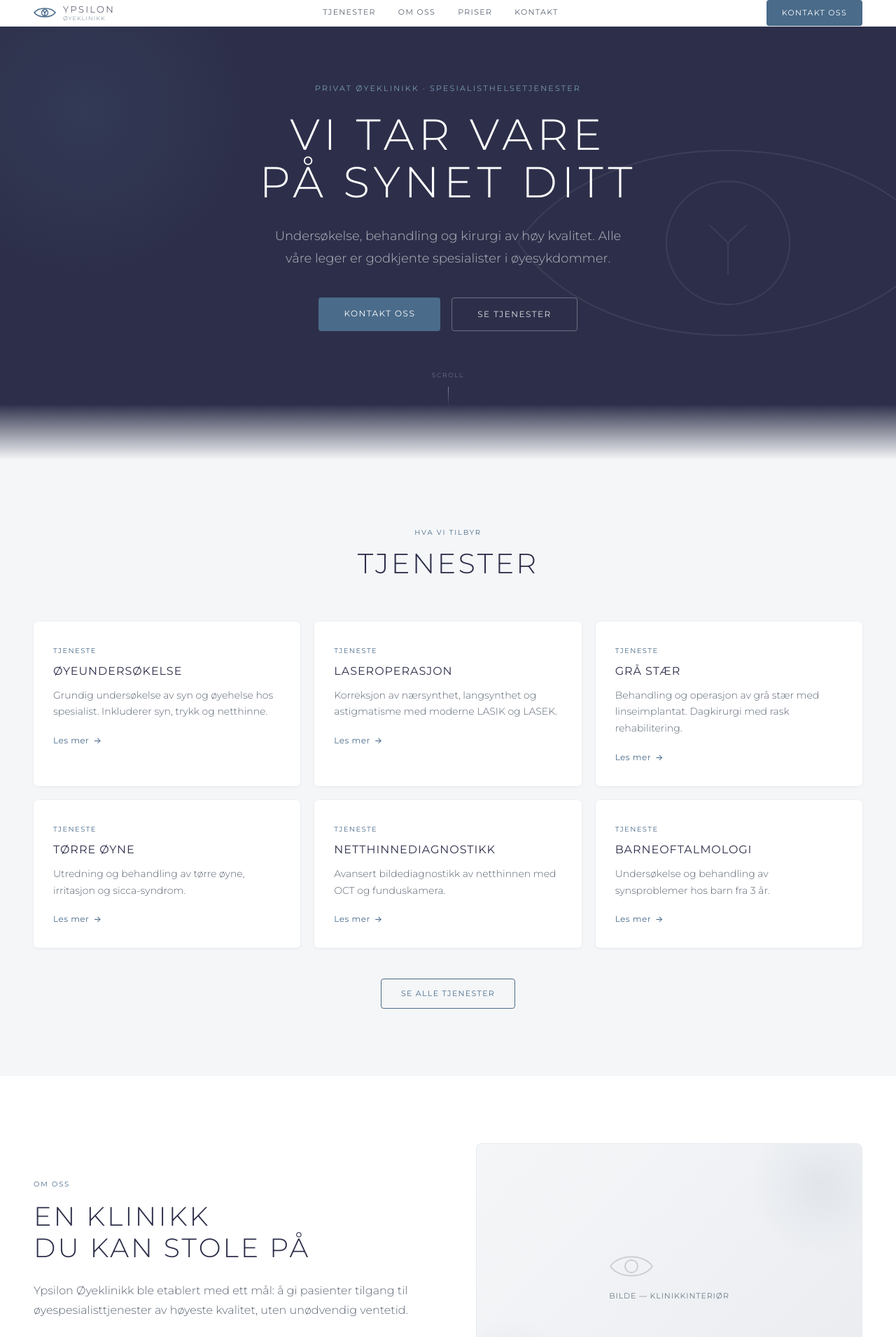
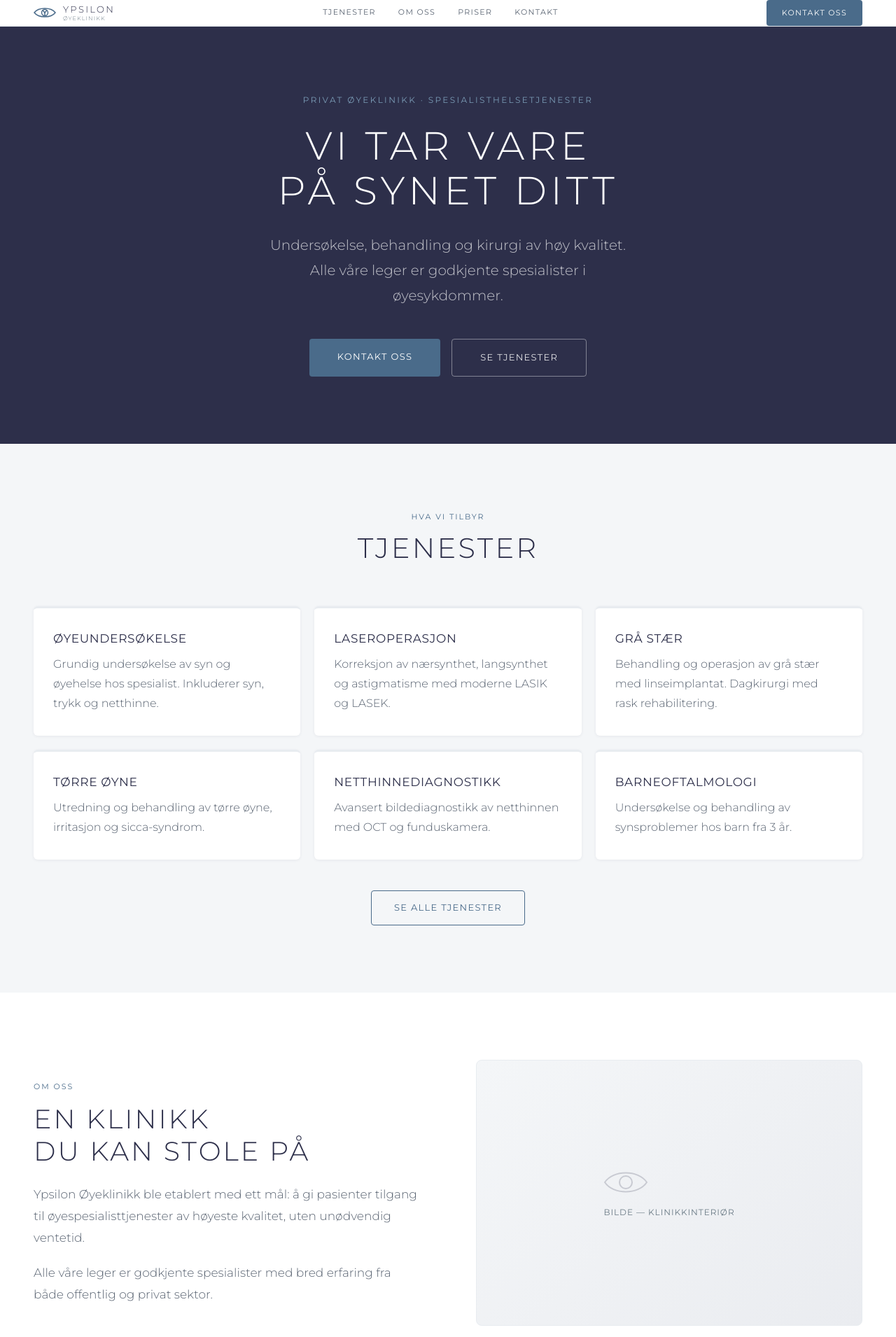
Before and after one commit to jonassletten1/ypsilon-oyeklinikk, a Next.js app: page / in a window 1280 px wide. Shown: the top 1910 px of the page at 70% size. Built offline with nearby package versions, Linux system fonts and the light colour scheme.

Commit message:
Accessibility pass: larger text, no distracting animations, cleaner layout for older users

```diff
--- /dev/null
+++ b/index.html
@@ -0,0 +1,24 @@
+<!DOCTYPE html>
+<html lang="nb">
+<head>
+<meta charset="UTF-8">
+<title>Ypsilon Øyeklinikk — Preview</title>
+<style>
+  * { margin: 0; padding: 0; box-sizing: border-box; }
+  body { font-family: system-ui, sans-serif; background: #2D2F4A; color: #fff; display: flex; align-items: center; justify-content: center; height: 100vh; flex-direction: column; gap: 24px; }
+  h1 { font-size: 13px; font-weight: 300; letter-spacing: 0.2em; text-transform: uppercase; color: rgba(255,255,255,0.5); }
+  a { background: #4A6B8A; color: #fff; text-decoration: none; padding: 14px 36px; border-radius: 4px; font-size: 12px; font-weight: 500; letter-spacing: 0.12em; text-transform: uppercase; transition: background 200ms; }
+  a:hover { background: #5A7B9A; }
+  p { font-size: 12px; color: rgba(255,255,255,0.35); letter-spacing: 0.05em; }
+</style>
+</head>
+<body>
+  <h1>Ypsilon Øyeklinikk</h1>
+  <a href="http://localhost:3000" onclick="setTimeout(()=>location.href='http://localhost:3000',200)">Åpne nettside</a>
+  <p>Sørg for at dev-serveren kjører (npm run dev)</p>
+  <script>
+    // Auto-redirect if server is up
+    fetch('http://localhost:3000').then(() => location.href = 'http://localhost:3000').catch(() => {});
+  </script>
+</body>
+</html>
--- a/src/app/page.tsx
+++ b/src/app/page.tsx
@@ -6,49 +6,6 @@ import Hero from "@/components/sections/Hero";
 import Services from "@/components/sections/Services";
 import AboutSection from "@/components/sections/AboutSection";
 import Link from "next/link";
-import { motion, useInView } from "framer-motion";
-import { useRef } from "react";
-
-function CtaBand() {
-  const ref = useRef(null);
-  const inView = useInView(ref, { once: true, margin: "-80px" });
-
-  return (
-    <section style={{
-      background: "#4A6B8A",
-      padding: "80px 48px 80px",
-      textAlign: "center",
-      clipPath: "polygon(0 8%, 100% 0%, 100% 100%, 0% 100%)",
-      marginTop: -40,
-    }}>
-      <div ref={ref} style={{ paddingTop: 24 }}>
-        <motion.div
-          initial={{ opacity: 0, y: 20 }}
-          animate={inView ? { opacity: 1, y: 0 } : {}}
-          transition={{ duration: 0.7, ease: [0.22, 1, 0.36, 1] }}
-        >
-          <div style={{ fontSize: 10, fontWeight: 500, letterSpacing: "0.18em", textTransform: "uppercase", color: "rgba(255,255,255,0.65)", marginBottom: 16 }}>
-            HAR DU SPØRSMÅL?
-          </div>
-          <h2 style={{ fontSize: 36, fontWeight: 300, letterSpacing: "0.10em", textTransform: "uppercase", color: "#fff", marginBottom: 32, lineHeight: 1.2 }}>
-            TA KONTAKT MED OSS
-          </h2>
-          <Link href="/kontakt" style={{
-            background: "#fff", color: "#4A6B8A", borderRadius: 4,
-            fontSize: 12, fontWeight: 500, letterSpacing: "0.12em", textTransform: "uppercase",
-            padding: "14px 36px", textDecoration: "none", display: "inline-block",
-            transition: "transform 200ms, box-shadow 200ms",
-          }}
-            onMouseEnter={e => { e.currentTarget.style.transform = "translateY(-2px)"; e.currentTarget.style.boxShadow = "0 8px 24px rgba(0,0,0,0.15)"; }}
-            onMouseLeave={e => { e.currentTarget.style.transform = "translateY(0)"; e.currentTarget.style.boxShadow = "none"; }}
-          >
-            Kontakt oss
-          </Link>
-        </motion.div>
-      </div>
-    </section>
-  );
-}
 
 export default function Home() {
   return (
@@ -58,7 +15,25 @@ export default function Home() {
         <Hero />
         <Services />
         <AboutSection />
-        <CtaBand />
+        <section style={{ background: "#4A6B8A", padding: "80px 48px", textAlign: "center" }}>
+          <div style={{ fontSize: 11, fontWeight: 500, letterSpacing: "0.18em", textTransform: "uppercase", color: "rgba(255,255,255,0.65)", marginBottom: 16 }}>
+            HAR DU SPØRSMÅL?
+          </div>
+          <h2 style={{ fontSize: 36, fontWeight: 300, letterSpacing: "0.10em", textTransform: "uppercase", color: "#fff", marginBottom: 32, lineHeight: 1.2 }}>
+            TA KONTAKT MED OSS
+          </h2>
+          <Link href="/kontakt" style={{
+            background: "#fff", color: "#4A6B8A", borderRadius: 4,
+            fontSize: 13, fontWeight: 500, letterSpacing: "0.10em", textTransform: "uppercase",
+            padding: "16px 40px", textDecoration: "none", display: "inline-block",
+            transition: "box-shadow 200ms",
+          }}
+            onMouseEnter={e => (e.currentTarget.style.boxShadow = "0 4px 20px rgba(0,0,0,0.15)")}
+            onMouseLeave={e => (e.currentTarget.style.boxShadow = "none")}
+          >
+            Kontakt oss
+          </Link>
+        </section>
       </main>
       <Footer />
     </>
--- a/src/app/priser/page.tsx
+++ b/src/app/priser/page.tsx
@@ -24,12 +24,12 @@ export default function PriserPage() {
           <div style={{ background: "#fff", borderRadius: 4, overflow: "hidden", boxShadow: "0 1px 3px rgba(45,47,74,0.06)" }}>
             {prices.map(([name, price], i) => (
               <div key={name} style={{
-                padding: "16px 24px",
+                padding: "20px 28px",
                 borderBottom: i < prices.length - 1 ? "1px solid #E8ECF0" : "none",
                 display: "flex", justifyContent: "space-between", alignItems: "center",
               }}>
-                <span style={{ fontSize: 14, fontWeight: 300, color: "#2D2F4A" }}>{name}</span>
-                <span style={{ fontSize: 14, fontWeight: 400, color: "#4A6B8A", letterSpacing: "0.04em" }}>{price}</span>
+                <span style={{ fontSize: 16, fontWeight: 300, color: "#2D2F4A" }}>{name}</span>
+                <span style={{ fontSize: 16, fontWeight: 500, color: "#4A6B8A", letterSpacing: "0.04em" }}>{price}</span>
               </div>
             ))}
           </div>
--- a/src/components/sections/AboutSection.tsx
+++ b/src/components/sections/AboutSection.tsx
@@ -1,55 +1,34 @@
-"use client";
-
-import { motion, useInView } from "framer-motion";
-import { useRef } from "react";
-
 export default function AboutSection() {
-  const ref = useRef(null);
-  const inView = useInView(ref, { once: true, margin: "-100px" });
-
   return (
     <section style={{ background: "#fff", padding: "96px 48px" }}>
-      <div ref={ref} style={{ maxWidth: 1200, margin: "0 auto", display: "grid", gridTemplateColumns: "1fr 1fr", gap: 80, alignItems: "center" }}>
-        <motion.div
-          initial={{ opacity: 0, x: -40 }}
-          animate={inView ? { opacity: 1, x: 0 } : {}}
-          transition={{ duration: 0.8, ease: [0.22, 1, 0.36, 1] }}
-        >
-          <div style={{ fontSize: 10, fontWeight: 500, letterSpacing: "0.18em", textTransform: "uppercase", color: "#4A6B8A", marginBottom: 16 }}>OM OSS</div>
+      <div style={{ maxWidth: 1200, margin: "0 auto", display: "grid", gridTemplateColumns: "1fr 1fr", gap: 80, alignItems: "center" }}>
+        <div>
+          <div style={{ fontSize: 11, fontWeight: 500, letterSpacing: "0.18em", textTransform: "uppercase", color: "#4A6B8A", marginBottom: 16 }}>OM OSS</div>
           <h2 style={{ fontSize: 38, fontWeight: 300, letterSpacing: "0.08em", textTransform: "uppercase", color: "#2D2F4A", lineHeight: 1.2, marginBottom: 24 }}>
             EN KLINIKK<br />DU KAN STOLE PÅ
           </h2>
-          <p style={{ fontSize: 16, fontWeight: 300, lineHeight: 1.75, color: "#5A6472", marginBottom: 20 }}>
+          <p style={{ fontSize: 17, fontWeight: 300, lineHeight: 1.8, color: "#5A6472", marginBottom: 20 }}>
             Ypsilon Øyeklinikk ble etablert med ett mål: å gi pasienter tilgang til øyespesialisttjenester av høyeste kvalitet, uten unødvendig ventetid.
           </p>
-          <p style={{ fontSize: 16, fontWeight: 300, lineHeight: 1.75, color: "#5A6472" }}>
+          <p style={{ fontSize: 17, fontWeight: 300, lineHeight: 1.8, color: "#5A6472" }}>
             Alle våre leger er godkjente spesialister med bred erfaring fra både offentlig og privat sektor.
           </p>
-        </motion.div>
+        </div>
 
-        <motion.div
-          initial={{ opacity: 0, x: 40 }}
-          animate={inView ? { opacity: 1, x: 0 } : {}}
-          transition={{ duration: 0.8, delay: 0.15, ease: [0.22, 1, 0.36, 1] }}
-          style={{
-            background: "linear-gradient(135deg, #F4F6F8 0%, #EAECF0 100%)",
-            borderRadius: 8, height: 380,
-            display: "flex", alignItems: "center", justifyContent: "center",
-            border: "1px solid #E8ECF0",
-            position: "relative", overflow: "hidden",
-          }}
-        >
-          {/* Decorative gradient circles */}
-          <div style={{ position: "absolute", top: -40, right: -40, width: 200, height: 200, borderRadius: "50%", background: "radial-gradient(circle, rgba(74,107,138,0.08) 0%, transparent 70%)" }} />
-          <div style={{ position: "absolute", bottom: -30, left: -30, width: 160, height: 160, borderRadius: "50%", background: "radial-gradient(circle, rgba(45,47,74,0.05) 0%, transparent 70%)" }} />
-          <div style={{ textAlign: "center", position: "relative", zIndex: 1 }}>
-            <svg width="64" height="44" viewBox="0 0 64 44" fill="none" style={{ opacity: 0.18 }}>
+        <div style={{
+          background: "linear-gradient(135deg, #F4F6F8 0%, #EAECF0 100%)",
+          borderRadius: 8, height: 380,
+          display: "flex", alignItems: "center", justifyContent: "center",
+          border: "1px solid #E8ECF0",
+        }}>
+          <div style={{ textAlign: "center" }}>
+            <svg width="64" height="44" viewBox="0 0 64 44" fill="none" style={{ opacity: 0.2 }}>
               <path d="M2 22 C14 4, 50 4, 62 22 C50 40, 14 40, 2 22Z" stroke="#2D2F4A" strokeWidth="2" fill="none" />
               <circle cx="32" cy="22" r="9" stroke="#2D2F4A" strokeWidth="2" fill="none" />
             </svg>
-            <div style={{ fontSize: 11, color: "#6B7B86", letterSpacing: "0.08em", marginTop: 12, textTransform: "uppercase" }}>Bilde — Klinikkinteriør</div>
+            <div style={{ fontSize: 12, color: "#6B7B86", letterSpacing: "0.08em", marginTop: 12, textTransform: "uppercase" }}>Bilde — Klinikkinteriør</div>
           </div>
-        </motion.div>
+        </div>
       </div>
     </section>
   );
--- a/src/components/sections/Hero.tsx
+++ b/src/components/sections/Hero.tsx
@@ -1,115 +1,51 @@
 "use client";
 
 import Link from "next/link";
-import { motion } from "framer-motion";
 
 export default function Hero() {
   return (
     <section style={{
-      background: "#2D2F4A", minHeight: 600,
+      background: "#2D2F4A",
+      minHeight: 560,
       display: "flex", alignItems: "center", justifyContent: "center",
-      position: "relative", overflow: "hidden", padding: "80px 48px",
+      padding: "96px 48px",
     }}>
-      {/* Animated large eye motif */}
-      <motion.div
-        style={{ position: "absolute", right: -80, top: "50%", translateY: "-50%" }}
-        animate={{ rotate: [0, 3, -3, 0], scale: [1, 1.02, 0.98, 1] }}
-        transition={{ duration: 12, repeat: Infinity, ease: "easeInOut" }}
-      >
-        <svg width="640" height="440" viewBox="0 0 640 440" fill="none" style={{ opacity: 0.07 }}>
-          <path d="M20 220 C140 44, 500 44, 620 220 C500 396, 140 396, 20 220Z" stroke="#fff" strokeWidth="2" fill="none" />
-          <circle cx="320" cy="220" r="88" stroke="#fff" strokeWidth="2" fill="none" />
-          <line x1="320" y1="220" x2="320" y2="264" stroke="#fff" strokeWidth="2" strokeLinecap="round" />
-          <line x1="294" y1="195" x2="320" y2="220" stroke="#fff" strokeWidth="2" strokeLinecap="round" />
-          <line x1="346" y1="195" x2="320" y2="220" stroke="#fff" strokeWidth="2" strokeLinecap="round" />
-        </svg>
-      </motion.div>
+      <div style={{ maxWidth: 720, textAlign: "center" }}>
+        <div style={{ fontSize: 12, fontWeight: 500, letterSpacing: "0.20em", textTransform: "uppercase", color: "#7A9BB5", marginBottom: 24 }}>
+          Privat øyeklinikk · Spesialisthelsetjenester
+        </div>
 
-      {/* Soft top-left glow */}
-      <div style={{
-        position: "absolute", top: -120, left: -120, width: 480, height: 480,
-        borderRadius: "50%", background: "radial-gradient(circle, rgba(74,107,138,0.18) 0%, transparent 70%)",
-        pointerEvents: "none",
-      }} />
+        <h1 style={{ fontSize: 56, fontWeight: 300, letterSpacing: "0.10em", textTransform: "uppercase", color: "#fff", lineHeight: 1.15, marginBottom: 28 }}>
+          VI TAR VARE<br />PÅ SYNET DITT
+        </h1>
 
-      {/* Gradient fade to next section */}
-      <div style={{
-        position: "absolute", bottom: 0, left: 0, right: 0, height: 80,
-        background: "linear-gradient(to bottom, transparent, #F4F6F8)",
-        pointerEvents: "none",
-      }} />
+        <p style={{ fontSize: 20, fontWeight: 300, lineHeight: 1.8, color: "rgba(255,255,255,0.7)", marginBottom: 44, maxWidth: 520, margin: "0 auto 44px" }}>
+          Undersøkelse, behandling og kirurgi av høy kvalitet. Alle våre leger er godkjente spesialister i øyesykdommer.
+        </p>
 
-      <div style={{ maxWidth: 720, textAlign: "center", position: "relative", zIndex: 1 }}>
-        <motion.div
-          initial={{ opacity: 0, y: 20 }}
-          animate={{ opacity: 1, y: 0 }}
-          transition={{ duration: 0.7, ease: "easeOut" }}
-          style={{ fontSize: 11, fontWeight: 500, letterSpacing: "0.20em", textTransform: "uppercase", color: "#7A9BB5", marginBottom: 24 }}
-        >
-          Privat øyeklinikk · Spesialisthelsetjenester
-        </motion.div>
-
-        <motion.h1
-          initial={{ opacity: 0, y: 28 }}
-          animate={{ opacity: 1, y: 0 }}
-          transition={{ duration: 0.8, delay: 0.15, ease: "easeOut" }}
-          style={{ fontSize: 62, fontWeight: 300, letterSpacing: "0.10em", textTransform: "uppercase", color: "#fff", lineHeight: 1.1, marginBottom: 28 }}
-        >
-          VI TAR VARE<br />PÅ SYNET DITT
-        </motion.h1>
-
-        <motion.p
-          initial={{ opacity: 0, y: 20 }}
-          animate={{ opacity: 1, y: 0 }}
-          transition={{ duration: 0.8, delay: 0.3, ease: "easeOut" }}
-          style={{ fontSize: 18, fontWeight: 300, lineHeight: 1.75, color: "rgba(255,255,255,0.65)", marginBottom: 40, maxWidth: 520, margin: "0 auto 40px" }}
-        >
-          Undersøkelse, behandling og kirurgi av høy kvalitet. Alle våre leger er godkjente spesialister i øyesykdommer.
-        </motion.p>
-
-        <motion.div
-          initial={{ opacity: 0, y: 16 }}
-          animate={{ opacity: 1, y: 0 }}
-          transition={{ duration: 0.7, delay: 0.45, ease: "easeOut" }}
-          style={{ display: "flex", gap: 16, justifyContent: "center", flexWrap: "wrap" }}
-        >
+        <div style={{ display: "flex", gap: 16, justifyContent: "center", flexWrap: "wrap" }}>
           <Link href="/kontakt" style={{
             background: "#4A6B8A", color: "#fff", borderRadius: 4,
-            fontSize: 12, fontWeight: 500, letterSpacing: "0.12em", textTransform: "uppercase",
-            padding: "14px 36px", textDecoration: "none", transition: "background 200ms, transform 200ms",
+            fontSize: 13, fontWeight: 500, letterSpacing: "0.10em", textTransform: "uppercase",
+            padding: "16px 40px", textDecoration: "none", transition: "background 200ms",
           }}
-            onMouseEnter={e => { e.currentTarget.style.background = "#5A7B9A"; e.currentTarget.style.transform = "translateY(-2px)"; }}
-            onMouseLeave={e => { e.currentTarget.style.background = "#4A6B8A"; e.currentTarget.style.transform = "translateY(0)"; }}
+            onMouseEnter={e => (e.currentTarget.style.background = "#3A5570")}
+            onMouseLeave={e => (e.currentTarget.style.background = "#4A6B8A")}
           >
             Kontakt oss
           </Link>
           <Link href="/tjenester" style={{
             background: "transparent", color: "rgba(255,255,255,0.85)",
-            border: "1px solid rgba(255,255,255,0.3)", borderRadius: 4,
-            fontSize: 12, fontWeight: 400, letterSpacing: "0.12em", textTransform: "uppercase",
-            padding: "14px 36px", textDecoration: "none", transition: "all 200ms",
+            border: "1px solid rgba(255,255,255,0.4)", borderRadius: 4,
+            fontSize: 13, fontWeight: 400, letterSpacing: "0.10em", textTransform: "uppercase",
+            padding: "16px 40px", textDecoration: "none", transition: "all 200ms",
           }}
-            onMouseEnter={e => { e.currentTarget.style.borderColor = "rgba(255,255,255,0.7)"; e.currentTarget.style.color = "#fff"; e.currentTarget.style.transform = "translateY(-2px)"; }}
-            onMouseLeave={e => { e.currentTarget.style.borderColor = "rgba(255,255,255,0.3)"; e.currentTarget.style.color = "rgba(255,255,255,0.85)"; e.currentTarget.style.transform = "translateY(0)"; }}
+            onMouseEnter={e => { e.currentTarget.style.borderColor = "rgba(255,255,255,0.8)"; e.currentTarget.style.color = "#fff"; }}
+            onMouseLeave={e => { e.currentTarget.style.borderColor = "rgba(255,255,255,0.4)"; e.currentTarget.style.color = "rgba(255,255,255,0.85)"; }}
           >
             Se tjenester
           </Link>
-        </motion.div>
-
-        {/* Scroll indicator */}
-        <motion.div
-          initial={{ opacity: 0 }}
-          animate={{ opacity: 1 }}
-          transition={{ delay: 1.2, duration: 0.8 }}
-          style={{ marginTop: 56, display: "flex", flexDirection: "column", alignItems: "center", gap: 6 }}
-        >
-          <div style={{ fontSize: 9, letterSpacing: "0.18em", textTransform: "uppercase", color: "rgba(255,255,255,0.3)" }}>Scroll</div>
-          <motion.div
-            animate={{ y: [0, 6, 0] }}
-            transition={{ duration: 1.6, repeat: Infinity, ease: "easeInOut" }}
-            style={{ width: 1, height: 28, background: "linear-gradient(to bottom, rgba(255,255,255,0.4), transparent)" }}
-          />
-        </motion.div>
+        </div>
       </div>
     </section>
   );
--- a/src/components/sections/Services.tsx
+++ b/src/components/sections/Services.tsx
@@ -1,8 +1,6 @@
 "use client";
 
 import { useState } from "react";
-import { motion, useInView } from "framer-motion";
-import { useRef } from "react";
 import Link from "next/link";
 
 const services = [
@@ -14,91 +12,52 @@ const services = [
   { id: "barn", title: "Barneoftalmologi", desc: "Undersøkelse og behandling av synsproblemer hos barn fra 3 år." },
 ];
 
-function ServiceCard({ service, index }: { service: typeof services[0]; index: number }) {
+function ServiceCard({ service }: { service: typeof services[0] }) {
   const [hovered, setHovered] = useState(false);
-  const ref = useRef(null);
-  const inView = useInView(ref, { once: true, margin: "-60px" });
-
   return (
-    <motion.div
-      ref={ref}
-      initial={{ opacity: 0, y: 40 }}
-      animate={inView ? { opacity: 1, y: 0 } : {}}
-      transition={{ duration: 0.6, delay: index * 0.08, ease: [0.22, 1, 0.36, 1] }}
+    <div
       onMouseEnter={() => setHovered(true)}
       onMouseLeave={() => setHovered(false)}
       style={{
-        background: hovered
-          ? "linear-gradient(160deg, #fff 60%, rgba(74,107,138,0.04) 100%)"
-          : "#fff",
+        background: "#fff",
         borderRadius: 6,
         padding: "32px 28px",
         boxShadow: hovered
-          ? "0 12px 40px rgba(45,47,74,0.13), 0 2px 8px rgba(45,47,74,0.06)"
+          ? "0 6px 24px rgba(45,47,74,0.11)"
           : "0 1px 4px rgba(45,47,74,0.07)",
-        cursor: "pointer",
-        transition: "box-shadow 250ms ease, transform 250ms ease, background 250ms ease",
-        transform: hovered ? "translateY(-6px)" : "translateY(0)",
-        borderTop: `2px solid ${hovered ? "#4A6B8A" : "transparent"}`,
-        position: "relative",
-        overflow: "hidden",
+        transition: "box-shadow 220ms ease",
+        borderTop: `3px solid ${hovered ? "#4A6B8A" : "#E8ECF0"}`,
       }}
     >
-      {/* Subtle corner accent */}
-      <div style={{
-        position: "absolute", top: 0, right: 0, width: 60, height: 60,
-        background: "radial-gradient(circle at top right, rgba(74,107,138,0.07), transparent 70%)",
-        transition: "opacity 250ms",
-        opacity: hovered ? 1 : 0,
-      }} />
-
-      <div style={{ fontSize: 10, fontWeight: 500, letterSpacing: "0.14em", textTransform: "uppercase", color: "#4A6B8A", marginBottom: 12 }}>TJENESTE</div>
-      <h3 style={{ fontSize: 16, fontWeight: 500, letterSpacing: "0.06em", textTransform: "uppercase", color: "#2D2F4A", marginBottom: 12, lineHeight: 1.3 }}>{service.title}</h3>
-      <p style={{ fontSize: 14, fontWeight: 300, lineHeight: 1.7, color: "#5A6472", marginBottom: 20 }}>{service.desc}</p>
-      <div style={{
-        fontSize: 12, color: "#4A6B8A", letterSpacing: "0.04em",
-        display: "flex", alignItems: "center", gap: 6, fontWeight: 500,
-      }}>
-        Les mer
-        <motion.span animate={{ x: hovered ? 5 : 0 }} transition={{ duration: 0.2 }}>→</motion.span>
-      </div>
-    </motion.div>
+      <h3 style={{ fontSize: 17, fontWeight: 500, letterSpacing: "0.04em", textTransform: "uppercase", color: "#2D2F4A", marginBottom: 12, lineHeight: 1.3 }}>
+        {service.title}
+      </h3>
+      <p style={{ fontSize: 16, fontWeight: 300, lineHeight: 1.75, color: "#5A6472" }}>
+        {service.desc}
+      </p>
+    </div>
   );
 }
 
 export default function Services() {
-  const ref = useRef(null);
-  const inView = useInView(ref, { once: true, margin: "-80px" });
-
   return (
     <section style={{ background: "#F4F6F8", padding: "96px 48px" }}>
       <div style={{ maxWidth: 1200, margin: "0 auto" }}>
-        <motion.div
-          ref={ref}
-          initial={{ opacity: 0, y: 24 }}
-          animate={inView ? { opacity: 1, y: 0 } : {}}
-          transition={{ duration: 0.7, ease: [0.22, 1, 0.36, 1] }}
-          style={{ textAlign: "center", marginBottom: 60 }}
-        >
-          <div style={{ fontSize: 10, fontWeight: 500, letterSpacing: "0.18em", textTransform: "uppercase", color: "#4A6B8A", marginBottom: 14 }}>HVA VI TILBYR</div>
+        <div style={{ textAlign: "center", marginBottom: 60 }}>
+          <div style={{ fontSize: 11, fontWeight: 500, letterSpacing: "0.18em", textTransform: "uppercase", color: "#4A6B8A", marginBottom: 14 }}>HVA VI TILBYR</div>
           <h2 style={{ fontSize: 40, fontWeight: 300, letterSpacing: "0.08em", textTransform: "uppercase", color: "#2D2F4A", lineHeight: 1.15 }}>TJENESTER</h2>
-        </motion.div>
+        </div>
 
         <div style={{ display: "grid", gridTemplateColumns: "repeat(3, 1fr)", gap: 20 }}>
-          {services.map((s, i) => <ServiceCard key={s.id} service={s} index={i} />)}
+          {services.map(s => <ServiceCard key={s.id} service={s} />)}
         </div>
 
-        <motion.div
-          initial={{ opacity: 0 }}
-          animate={inView ? { opacity: 1 } : {}}
-          transition={{ duration: 0.6, delay: 0.5 }}
-          style={{ textAlign: "center", marginTop: 44 }}
-        >
+        <div style={{ textAlign: "center", marginTop: 44 }}>
           <Link href="/tjenester" style={{
             background: "transparent", color: "#4A6B8A",
             border: "1px solid #4A6B8A", borderRadius: 4,
-            fontSize: 11, fontWeight: 500, letterSpacing: "0.12em", textTransform: "uppercase",
-            padding: "12px 28px", textDecoration: "none", display: "inline-block",
+            fontSize: 13, fontWeight: 500, letterSpacing: "0.10em", textTransform: "uppercase",
+            padding: "14px 32px", textDecoration: "none", display: "inline-block",
             transition: "all 200ms",
           }}
             onMouseEnter={e => { e.currentTarget.style.background = "#4A6B8A"; e.currentTarget.style.color = "#fff"; }}
@@ -106,7 +65,7 @@ export default function Services() {
           >
             Se alle tjenester
           </Link>
-        </motion.div>
+        </div>
       </div>
     </section>
   );
```
